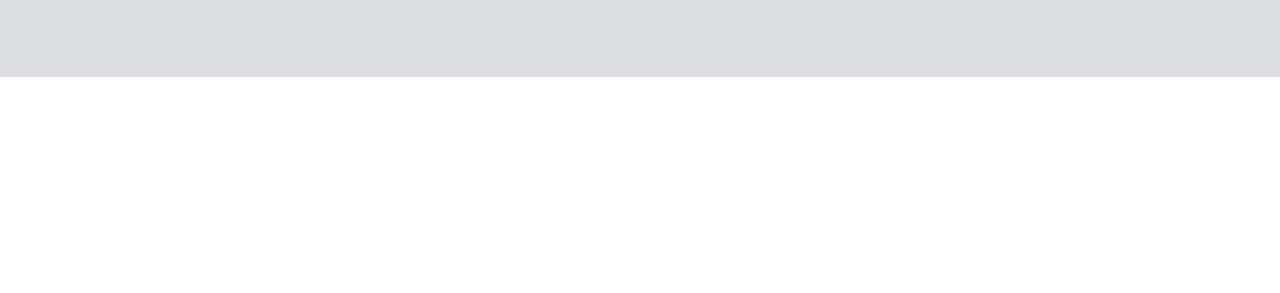
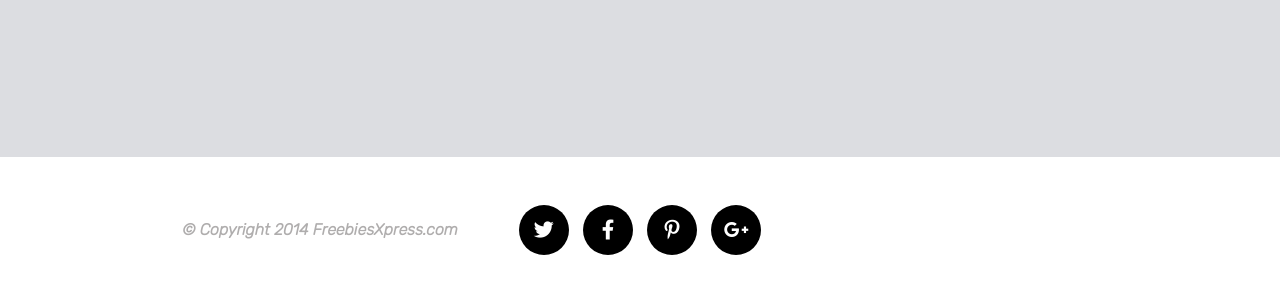
Before and after one commit to Vincerre/miniprojekt, a website: page index.html in a window 1280 px wide. Shown: the part 3540-3833 px from the top of the page. Before the commit the page ends 3617 px from the top, so only its background shows below. Drawn offline with nearby package versions, Linux system fonts and the light colour scheme; a web font is replaced by a local one.

Commit message:
Add footer styles

```diff
--- a/index.html
+++ b/index.html
@@ -2,7 +2,7 @@
 <html lang="en">
   <head>
     <meta charset="utf-8">
-    <title>Project 1</title>
+    <title>Miniprojekt</title>
     <link rel="stylesheet" href="https://use.fontawesome.com/releases/v6.0.0/css/all.css">
     <link rel="preconnect" href="https://fonts.googleapis.com">
     <link rel="preconnect" href="https://fonts.gstatic.com" crossorigin>
@@ -157,11 +157,18 @@
                 <p>Branding</p>
               </div>
             </div>
-
           </div>
         </div>
       </div>
     </section>
+    <footer>
+      <p>© Copyright 2014 FreebiesXpress.com</p>
+      <ul>
+        <li><a href="#"><i class="fa-brands fa-twitter"></i>Twitter</a></li>
+        <li><a href="#"><i class="fa-brands fa-facebook-f"></i>Facebook</a></li>
+        <li><a href="#"><i class="fa-brands fa-pinterest-p"></i>Pinterest</a></li>
+        <li><a href="#"><i class="fa-brands fa-google-plus-g"></i>Google+</a></li>
+      </ul>
+    </footer>
   </body>
-
 </html>
--- a/sass/style.scss
+++ b/sass/style.scss
@@ -211,7 +211,7 @@ header a:hover {
 
 .portfolio{
   background-color: $color3;
-  padding-bottom: 5rem;
+  padding-bottom: 10rem;
 }
 
 .portfolio .container {
@@ -274,3 +274,44 @@ img {
   transition: all 1s;
   cursor: pointer;
 }
+
+/* footer */
+
+footer {
+  display: flex;
+  position: relative;
+  text-align: center;
+  justify-content: center;
+  margin: 48px auto;
+}
+
+footer p {
+  position: absolute;
+  top: 50%;
+  left: 25%;
+  transform: translate(-50%,-50%);
+  font-family: $font-text;
+  font-weight: bold;
+  color: $light-text;
+}
+
+footer li {
+  font-size: 0px;
+  display: inline-block;
+  margin: 0 5px;
+}
+
+footer i {
+  width: 50px;
+  height: 50px;
+  font-size: 20px;
+  border-radius: 50%;
+  color: white;
+  cursor: pointer;
+  background: black;
+  padding: 15px 0;
+}
+
+footer li:hover {
+  transform: scale(1.2);
+}
```
Also changed, not shown: css/style.css, 1 other file. Lines whose indentation alone changed are shown as unchanged.
